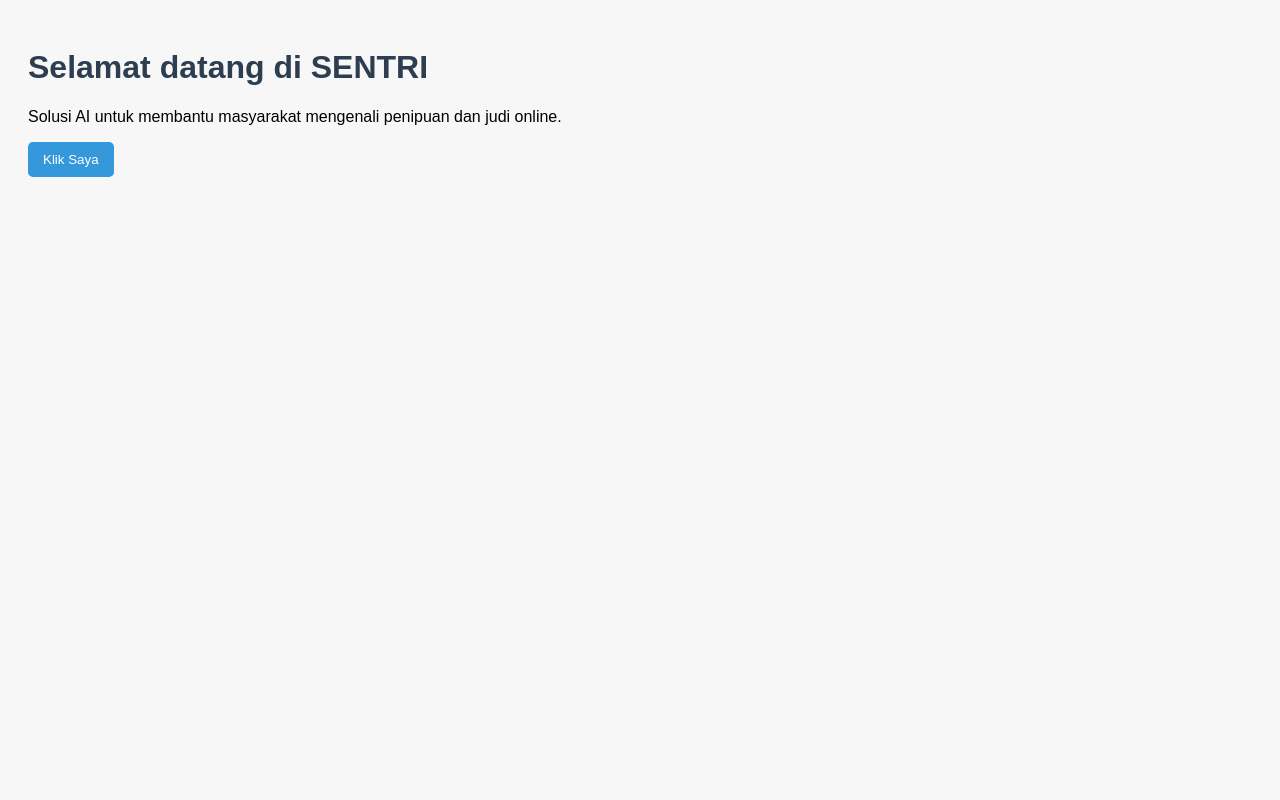
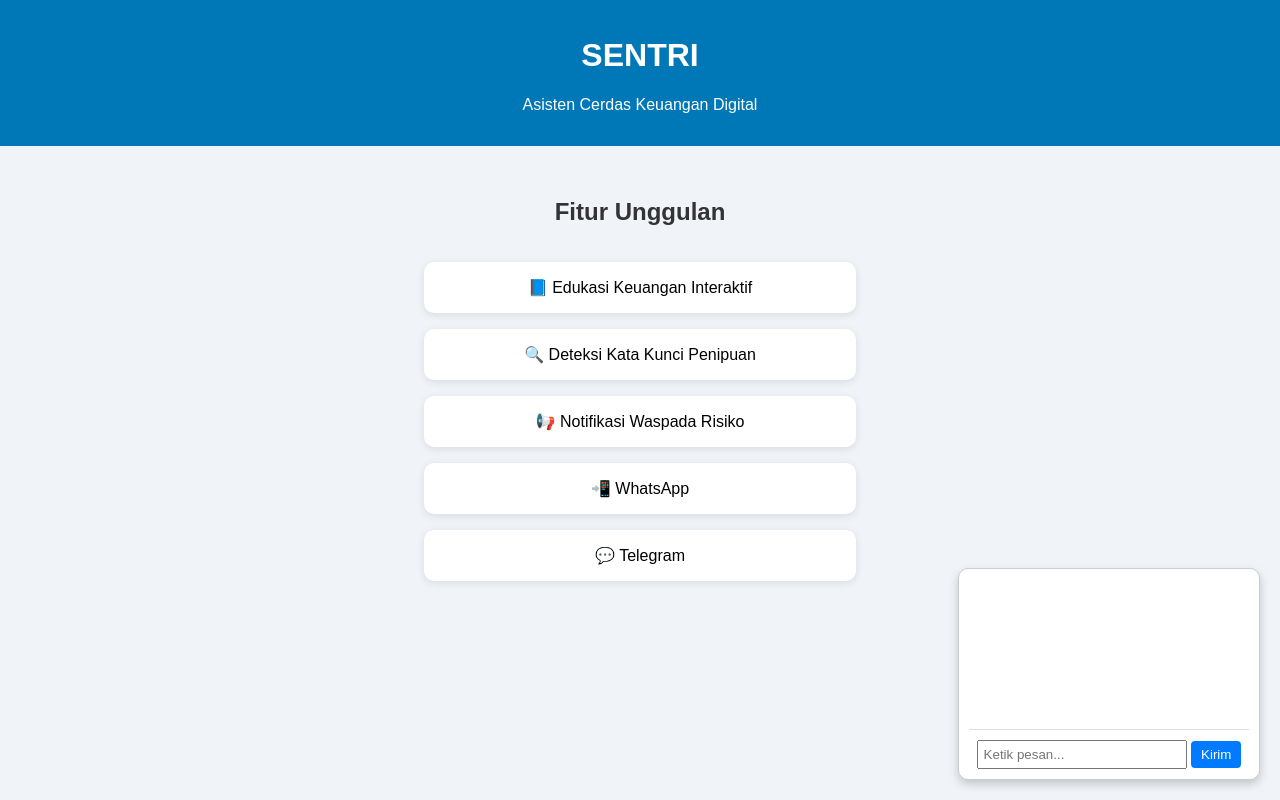
Before and after one commit to KokeiCreativa/sentri-web-app, a plain HTML site: page index.html in a window 1280 px wide. Drawn offline with Linux system fonts and the light colour scheme.

Commit message:
Add files via upload

```diff
--- a/index.html
+++ b/index.html
@@ -1,16 +1,53 @@
-
 <!DOCTYPE html>
 <html lang="id">
 <head>
   <meta charset="UTF-8" />
   <meta name="viewport" content="width=device-width, initial-scale=1.0" />
-  <title>SENTRI</title>
-  <link rel="stylesheet" href="assets/style.css" />
+  <title>SENTRI - Asisten Digital Keuangan</title>
+  <link rel="stylesheet" href="style.css" />
 </head>
 <body>
-  <h1>Selamat datang di SENTRI</h1>
-  <p>Solusi AI untuk membantu masyarakat mengenali penipuan dan judi online.</p>
-  <button onclick="sapaPengguna()">Klik Saya</button>
-  <script src="assets/script.js"></script>
+  <header><h1>SENTRI</h1><p>Asisten Cerdas Keuangan Digital</p></header>
+  <section class="fitur">
+    <h2>Fitur Unggulan</h2>
+    <div class="card" onclick="location.href='edukasi.html'">📘 Edukasi Keuangan Interaktif</div>
+    <div class="card" onclick="location.href='deteksi.html'">🔍 Deteksi Kata Kunci Penipuan</div>
+    <div class="card" onclick="location.href='notifikasi.html'">📢 Notifikasi Waspada Risiko</div>
+    <div class="card" onclick="window.open('https://wa.me/6281234567890')">📲 WhatsApp</div>
+    <div class="card" onclick="window.open('https://t.me/username_bot')">💬 Telegram</div>
+  </section>
+
+<!-- Chatbot Section -->
+<div id="chatbot-container">
+  <div id="chatbox">
+    <div id="chatlog"></div>
+    <input type="text" id="userInput" placeholder="Ketik pesan..." />
+    <button onclick="sendMessage()">Kirim</button>
+  </div>
+</div>
+
 </body>
+<script>
+function sendMessage() {
+  const input = document.getElementById("userInput");
+  const chatlog = document.getElementById("chatlog");
+  const userText = input.value;
+  if (userText.trim() === "") return;
+  const userDiv = document.createElement("div");
+  userDiv.textContent = "Anda: " + userText;
+  chatlog.appendChild(userDiv);
+  const botDiv = document.createElement("div");
+  botDiv.textContent = "SENTRI: " + generateBotReply(userText);
+  chatlog.appendChild(botDiv);
+  input.value = "";
+  chatlog.scrollTop = chatlog.scrollHeight;
+}
+function generateBotReply(message) {
+  const msg = message.toLowerCase();
+  if (msg.includes("halo")) return "Halo juga! Ada yang bisa saya bantu?";
+  if (msg.includes("investasi")) return "Pastikan Anda memilih investasi yang legal dan diawasi OJK.";
+  if (msg.includes("penipuan")) return "Jika Anda curiga terhadap penipuan, jangan lanjutkan transaksi dan laporkan.";
+  return "Maaf, saya belum paham. Coba ketik dengan kata lain.";
+}
+</script>
 </html>
--- a/style.css
+++ b/style.css
@@ -1 +1,67 @@
-body { font-family: Arial, sans-serif; background: #f9f9f9; margin: 0; padding: 0; }
+body {
+  font-family: sans-serif;
+  background: #f0f4f8;
+  text-align: center;
+  margin: 0;
+  padding: 0;
+}
+header {
+  background: #0077b6;
+  color: white;
+  padding: 1em;
+}
+h2 {
+  color: #333;
+}
+.fitur {
+  display: grid;
+  gap: 1rem;
+  padding: 2rem;
+}
+.card {
+  background: white;
+  padding: 1rem;
+  margin: auto;
+  border-radius: 10px;
+  width: 80%;
+  max-width: 400px;
+  box-shadow: 0 2px 8px rgba(0,0,0,0.1);
+  cursor: pointer;
+  transition: 0.3s;
+}
+.card:hover {
+  background: #caf0f8;
+}
+
+#chatbot-container {
+  position: fixed;
+  bottom: 20px;
+  right: 20px;
+  width: 300px;
+  background: #fff;
+  border: 1px solid #ccc;
+  border-radius: 10px;
+  box-shadow: 0 4px 10px rgba(0, 0, 0, 0.2);
+  z-index: 9999;
+}
+#chatbox {
+  padding: 10px;
+}
+#chatlog {
+  height: 150px;
+  overflow-y: auto;
+  border-bottom: 1px solid #ddd;
+  margin-bottom: 10px;
+}
+#userInput {
+  width: 70%;
+  padding: 5px;
+}
+#chatbox button {
+  padding: 6px 10px;
+  background-color: #007bff;
+  color: white;
+  border: none;
+  border-radius: 4px;
+  cursor: pointer;
+}
```
